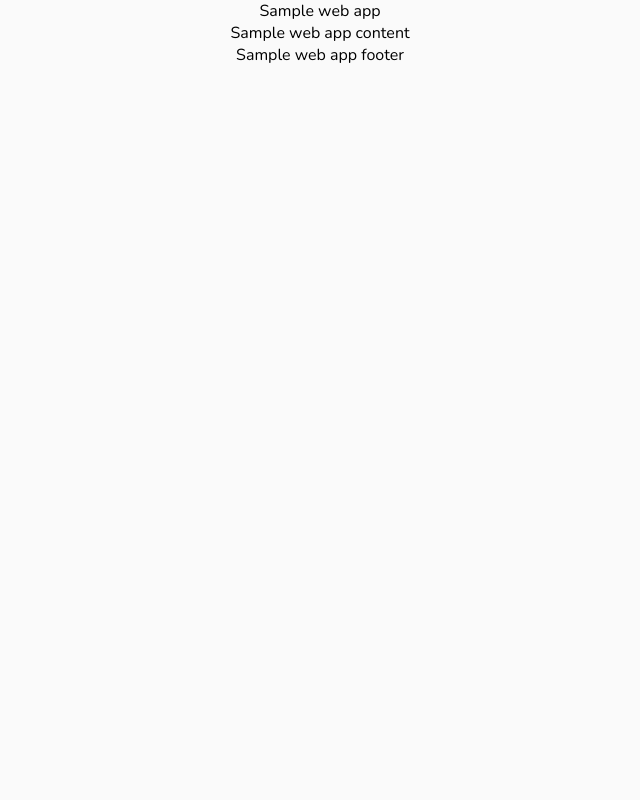
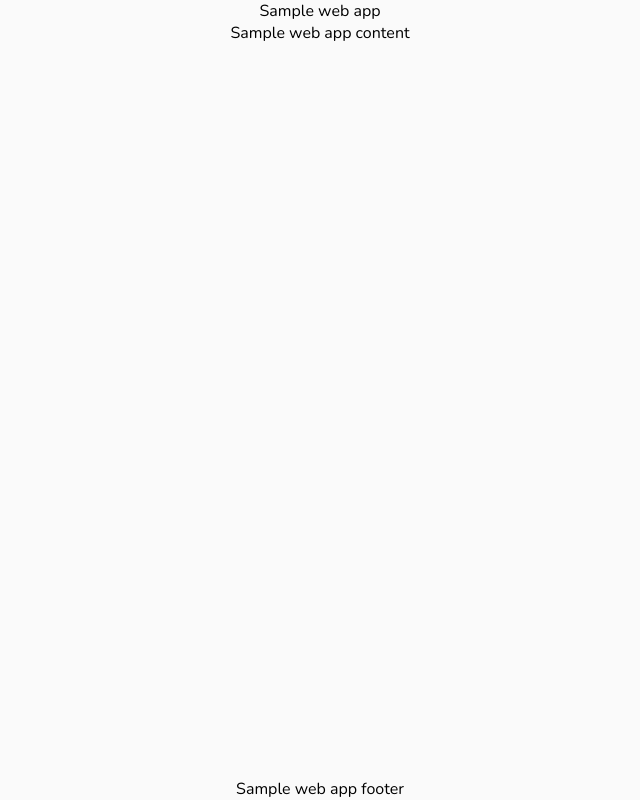
Before and after one commit to MattGrin/sample-web-app, a React (Create React App) app: page / in a window 1280 px wide. Shown: the whole page, without its empty margins (320-960 px from the left). Built offline with nearby package versions, Linux system fonts and the light colour scheme.

Commit message:
feat(layout): added sticky header and footer w scrollable content layout

```diff
--- a/src/components/Layout/Layout.css
+++ b/src/components/Layout/Layout.css
@@ -0,0 +1,28 @@
+.layout {
+  display: grid;
+  grid-template-columns: 1fr;
+  grid-template-rows: auto 1fr auto;
+  grid-template-areas:
+    'header'
+    'content'
+    'footer';
+  grid-gap: 0px;
+  /* Force space usage */
+  width: 100%;
+  height: 100%;
+  max-height: 100%;
+  min-height: 100%;
+}
+
+.layout__header {
+  grid-area: header;
+}
+
+.layout__content {
+  overflow: scroll;
+  grid-area: content;
+}
+
+.layout__sticky-footer {
+  grid-area: footer;
+}
--- a/src/components/Layout/Layout.tsx
+++ b/src/components/Layout/Layout.tsx
@@ -1,25 +1,28 @@
+import classNames from 'classnames';
 import React from 'react';
+
 import './Layout.css';
 
 interface SupportChildren extends Record<any, any> {
   children: React.ReactNode;
+  className?: string;
 }
 
-const Content = ({ children }: SupportChildren) => {
-  return <section className='layout__content'>{children}</section>;
+const Content = ({ children, className }: SupportChildren) => {
+  return <section className={classNames('layout__content', className)}>{children}</section>;
 }
 
-const Header = ({ children }: SupportChildren) => {
-  return <header className='layout__header'>{children}</header>;
+const Header = ({ children, className }: SupportChildren) => {
+  return <header className={classNames('layout__header', className)}>{children}</header>;
 }
 
-const StickyFooter = ({ children }: SupportChildren) => {
-  return <footer className='layout__sticky-footer'>{children}</footer>;
+const StickyFooter = ({ children, className }: SupportChildren) => {
+  return <footer className={classNames('layout__sticky-footer', className)}>{children}</footer>;
 }
 
-const Layout = ({ children }: SupportChildren) => {
+const Layout = ({ children, className }: SupportChildren) => {
   return (
-    <div className='layout'>{children}</div>
+    <div className={classNames('layout', className)}>{children}</div>
   );
 }
 
```
